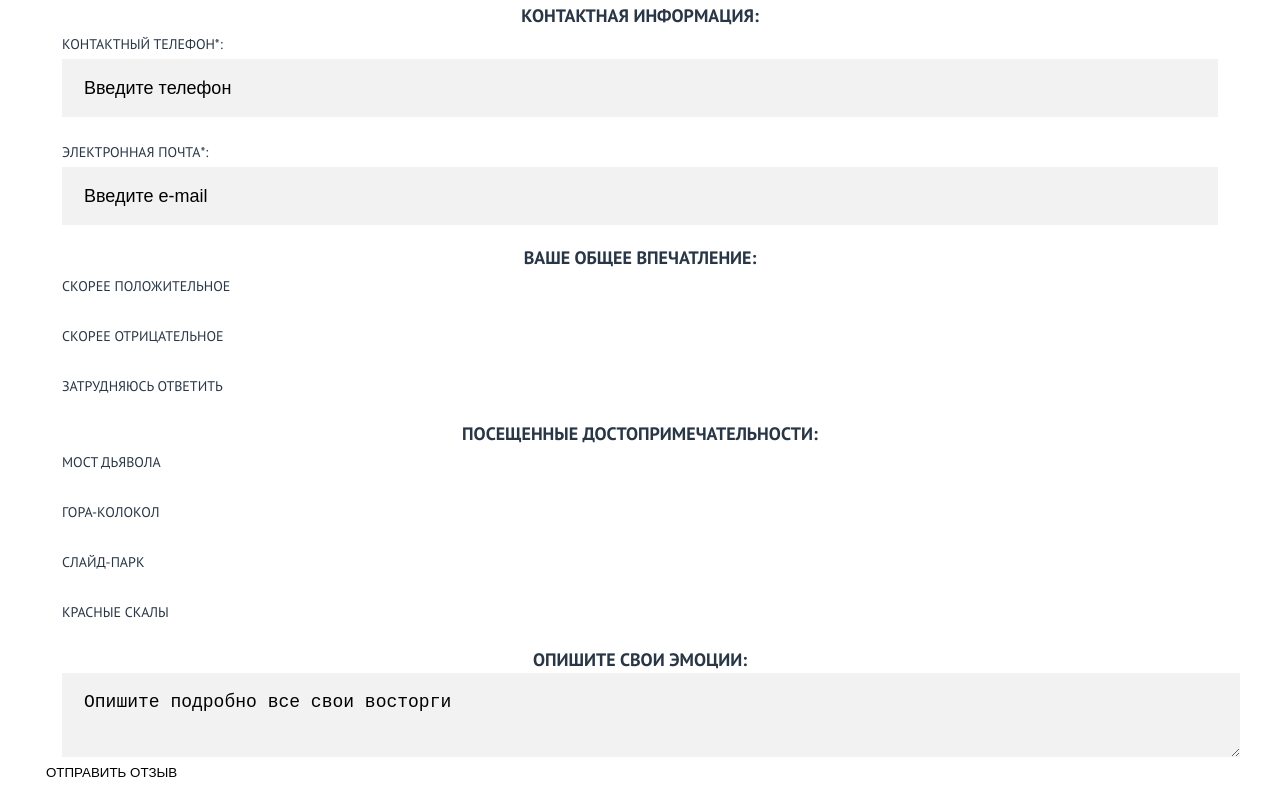
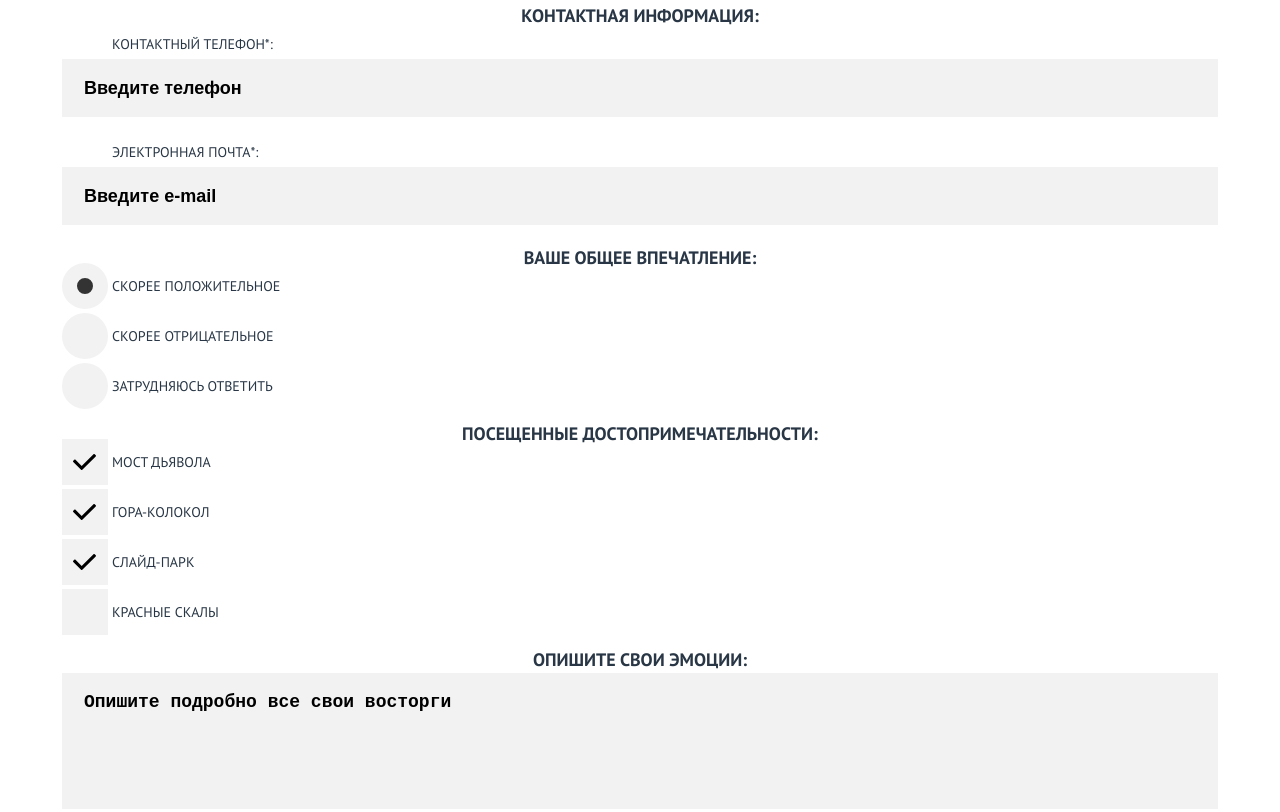
Before and after one commit to artemevskih/581221-sedona-19, a website: page source/form.html in a window 1280 px wide. Shown: the part 696-1508 px from the top of the page. Drawn offline with nearby package versions, Linux system fonts and the light colour scheme; files that its build step writes are made by us from their sources.

Commit message:
form page changes

```diff
--- a/source/form.html
+++ b/source/form.html
@@ -78,15 +78,15 @@
         </legend>
         <ul class="form__inputs-list form__inputs-list--radio">
           <li class="form__inputs-item form__inputs-item--radio">
-            <input class="visually-hidden" id="impression-positive" type="radio" name="impression" value="impression-positive" checked>
+            <input class="visually-hidden form__input--radio form__input--radio_positive" id="impression-positive" type="radio" name="impression" value="impression-positive" checked>
             <label class="form__label form__label--radio" for="impression-positive">Скорее положительное</label>
           </li>
           <li class="form__inputs-item form__inputs-item--radio">
-            <input class="visually-hidden" id="impression-negative" type="radio" name="impression" value="impression-negative">
+            <input class="visually-hidden form__input--radio form__input--radio_negative" id="impression-negative" type="radio" name="impression" value="impression-negative">
             <label class="form__label form__label--radio" for="impression-negative">Скорее отрицательное</label>
           </li>
           <li class="form__inputs-item form__inputs-item--radio">
-            <input class="visually-hidden" id="difficult-to-answer" type="radio" name="impression" value="difficult-to-answer">
+            <input class="visually-hidden form__input--radio" id="difficult-to-answer" type="radio" name="impression" value="difficult-to-answer">
             <label class="form__label form__label--radio" for="difficult-to-answer">Затрудняюсь ответить</label>
           </li>
         </ul>
@@ -97,19 +97,19 @@
         </legend>
         <ul class="form__inputs-list form__inputs-list--checkbox">
           <li class="form__inputs-item form__inputs-item--checkbox">
-            <input class="visually-hidden" id="bridge" type="checkbox" name="visited-places" value="bridge" checked>
+            <input class="visually-hidden form__input--checkbox" id="bridge" type="checkbox" name="visited-places" value="bridge" checked>
             <label class="form__label form__label--checkbox" for="bridge">Мост Дьявола</label>
           </li>
           <li class="form__inputs-item form__inputs-item--checkbox">
-            <input class="visually-hidden" id="mountain" type="checkbox" name="visited-places" value="mountain" checked>
+            <input class="visually-hidden form__input--checkbox" id="mountain" type="checkbox" name="visited-places" value="mountain" checked>
             <label class="form__label form__label--checkbox" for="mountain">Гора-Колокол</label>
           </li>
           <li class="form__inputs-item form__inputs-item--checkbox">
-            <input class="visually-hidden" id="park" type="checkbox" name="visited-places" value="park" checked>
+            <input class="visually-hidden form__input--checkbox" id="park" type="checkbox" name="visited-places" value="park" checked>
             <label class="form__label form__label--checkbox" for="park">Слайд-парк</label>
           </li>
           <li class="form__inputs-item form__inputs-item--checkbox">
-            <input class="visually-hidden" id="red-rocks" type="checkbox" name="visited-places" value="red-rocks">
+            <input class="visually-hidden form__input--checkbox" id="red-rocks" type="checkbox" name="visited-places" value="red-rocks">
             <label class="form__label form__label--checkbox" for="red-rocks">Красные скалы</label>
           </li>
         </ul>
@@ -118,7 +118,7 @@
         <legend class="form__legend form__legend--text">
           <b>Опишите свои эмоции:</b>
         </legend>
-        <textarea class="form__input form__input--textarea" id="text" name="text" placeholder="Опишите подробно все свои восторги"></textarea>
+        <textarea class="form__input form__input--textarea" id="text" name="text" placeholder="Опишите подробно все свои восторги" cols="80" rows="4"></textarea>
       </fieldset>
       <button class="form__submit" type="submit">ОТПРАВИТЬ ОТЗЫВ</button>
     </form>
--- a/source/sass/blocks/form.scss
+++ b/source/sass/blocks/form.scss
@@ -22,6 +22,32 @@
 
 .form__label {
   margin-right: 14px;
+  position: relative;
+  margin-left: 50px;
+
+  &::before {
+    content: "";
+    position: absolute;
+    top: 50%;
+    left: -50px;
+    transform: translateY(-50%);
+    display: block;
+    background-color: #f2f2f2;
+  }
+
+  &--radio {
+    &::before {
+      width: 16px;
+      height: 16px;
+      border: 15px solid #f2f2f2;
+      border-radius: 50%;
+    }
+  }
+
+  &--checkbox::before {
+    width: 46px;
+    height: 46px;
+  }
 }
 
 .form__input {
@@ -36,5 +62,21 @@
 
   &::placeholder {
     color: inherit;
+    font-weight: 700;
+  }
+
+  &--textarea {
+    resize: none;
+    box-sizing: border-box;
+  }
+
+  &--radio:checked ~ .form__label::before {
+    background-color: #333333;
+  }
+
+  &--checkbox:checked ~ .form__label::before {
+    background-image: url("../../img/icon-tick.svg");
+    background-repeat: no-repeat;
+    background-position: 50% 50%;
   }
 }
```
Also changed, not shown: source/img/symbols/developer.svg (deleted), source/img/symbols/fullscreen.svg (deleted), source/img/symbols/like.svg (deleted), source/img/symbols/replay.svg (deleted), source/img/symbols/subtitles.svg (deleted).
